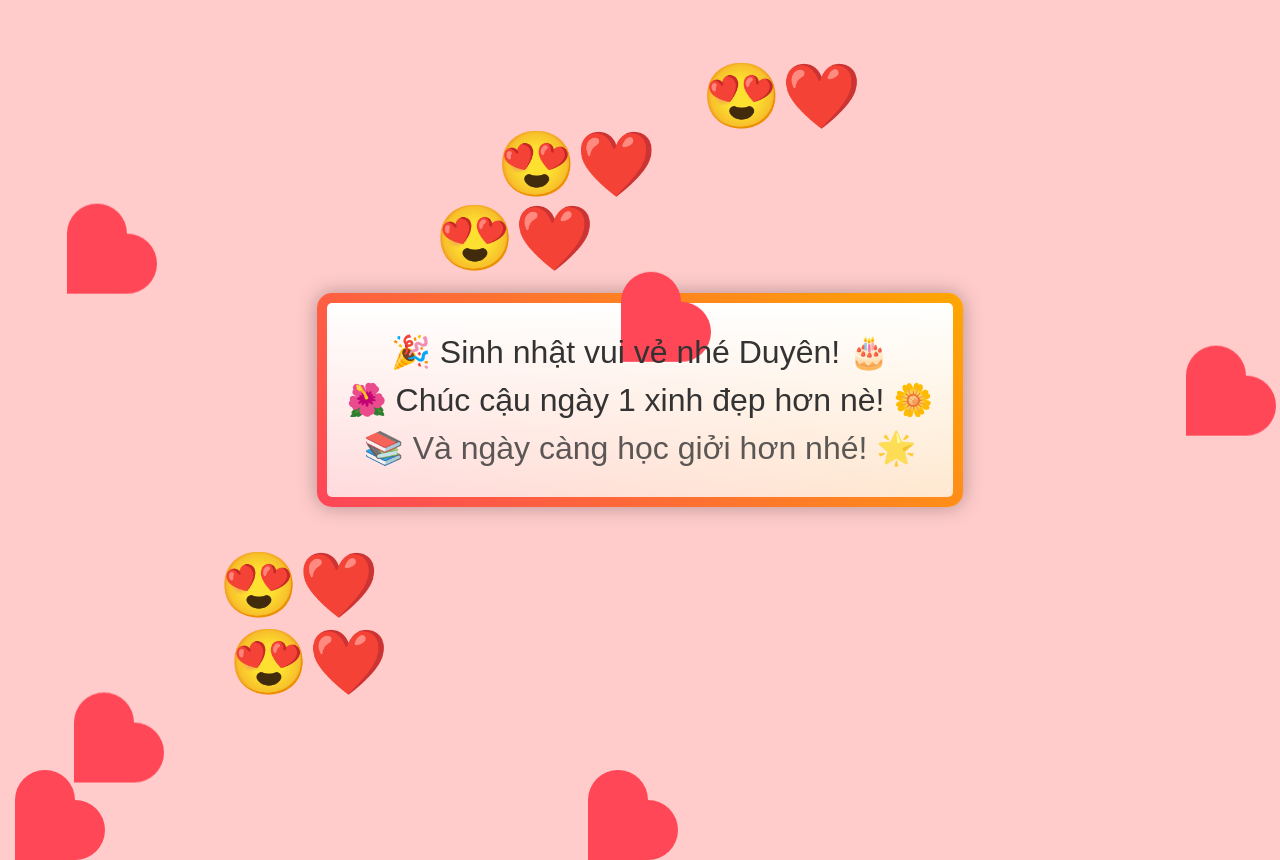
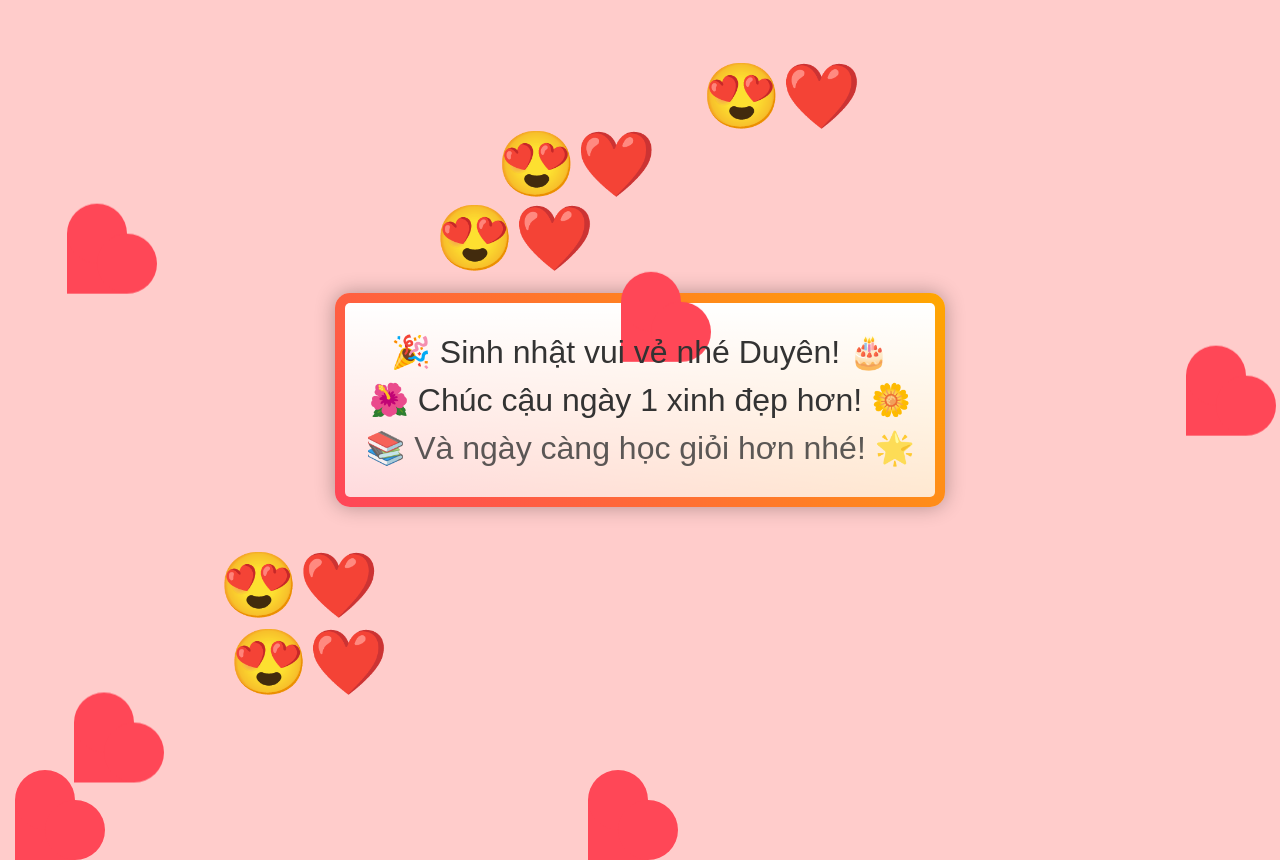
Before and after one commit to NguyenDucLuong1811/NguyenDucLuong, a plain HTML site: page index.html in a window 1280 px wide. Drawn offline with Linux system fonts and the light colour scheme.

Commit message:
Add files via upload

```diff
--- a/index.html
+++ b/index.html
@@ -90,8 +90,8 @@
 <body>
     <div class="container">
         <div class="text" style="animation-delay: 0s;">🎉 Sinh nhật vui vẻ nhé Duyên! 🎂</div>
-        <div class="text" style="animation-delay: 2s;">🌺 Chúc cậu ngày 1 xinh đẹp hơn nè! 🌼</div>
-        <div class="text" style="animation-delay: 4s;">📚 Và ngày càng học giởi hơn nhé! 🌟</div>
+        <div class="text" style="animation-delay: 2s;">🌺 Chúc cậu ngày 1 xinh đẹp hơn! 🌼</div>
+        <div class="text" style="animation-delay: 4s;">📚 Và ngày càng học giỏi hơn nhé! 🌟</div>
     </div>
 
     <!-- Tạo nhiều hình trái tim -->
```
